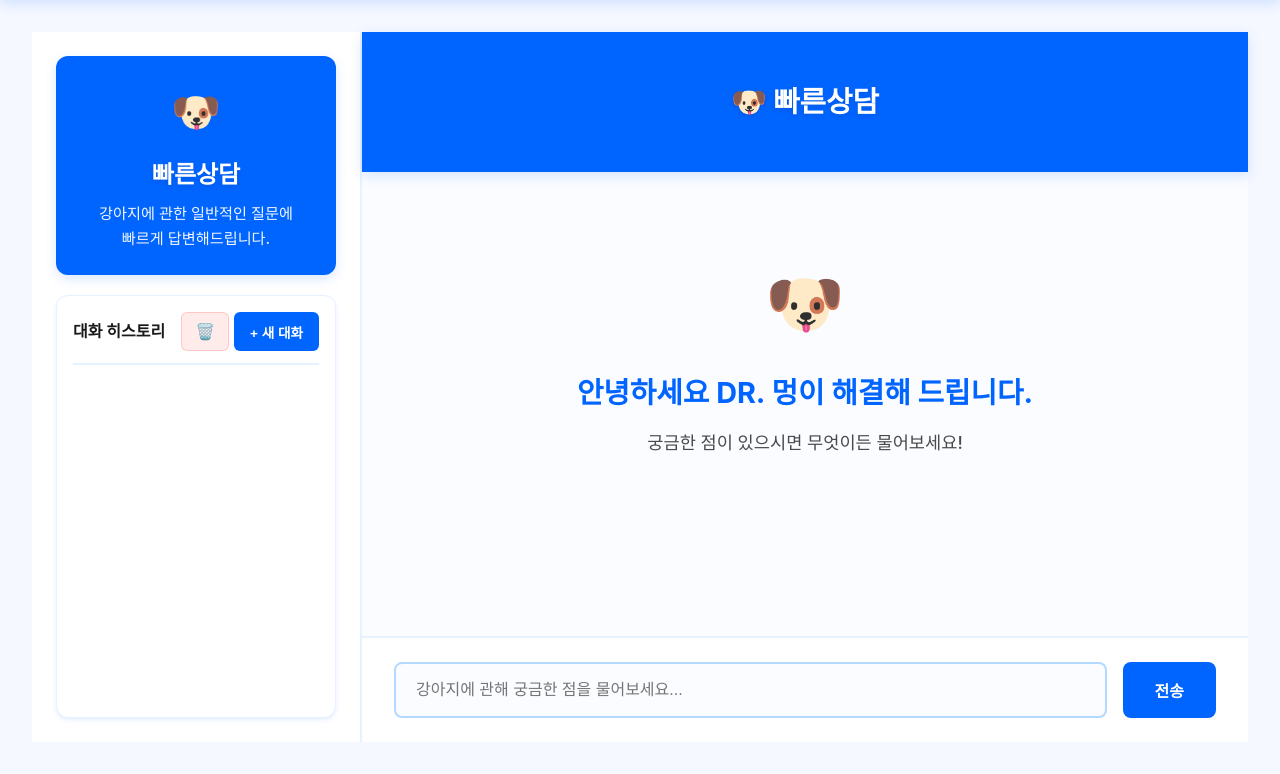
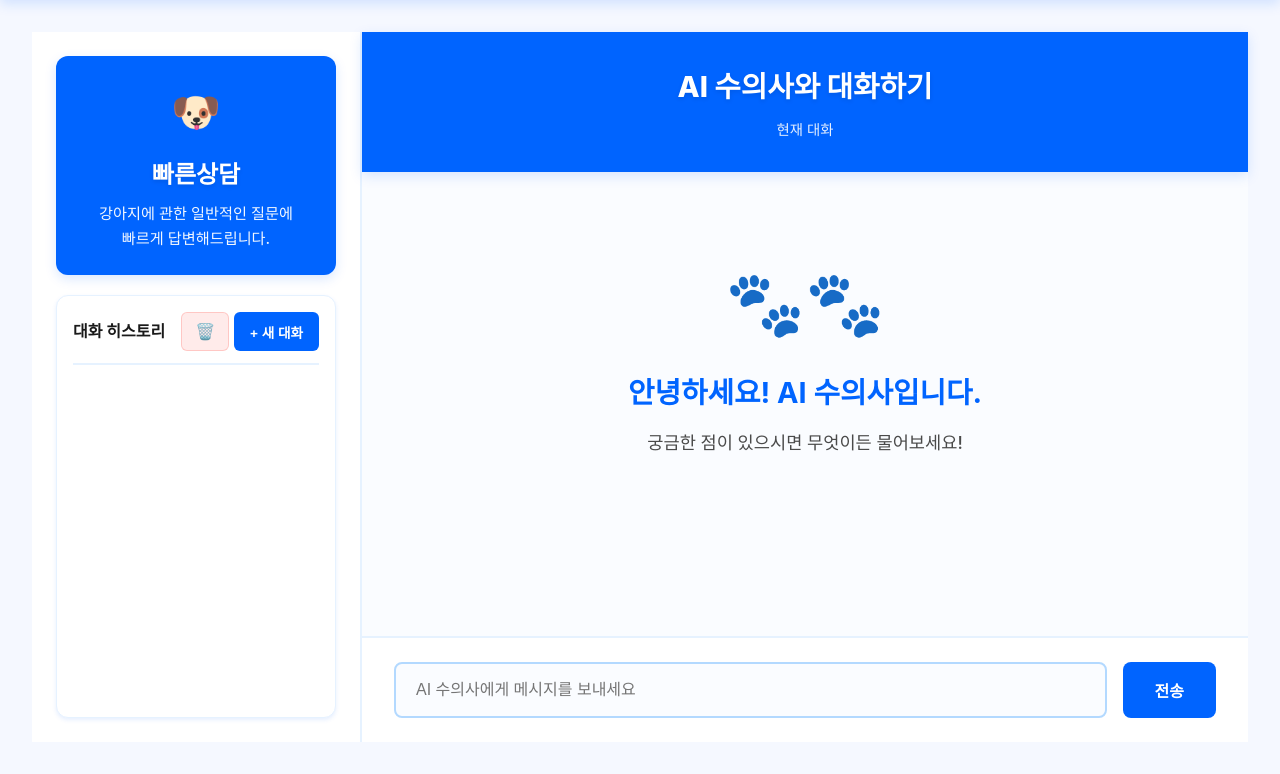
Before and after one commit to SKNETWORKS-FAMILY-AICAMP/SKN20-4th-3TEAM, a Django app: template django_frontend/templates/chat/quick_chat.html in a window 1280 px wide. Shown: the part 79-853 px from the top of the page. Run offline with Django 4.2, Linux system fonts and the light colour scheme; the template is opened without the code that fills it, so the values that code supplies are empty.

Commit message:
feat: 채팅 화면 디자인 통일 및 개선
빠른 채팅과 강아지 채팅 화면의 디자인을 통일했습니다.

변경사항:
- 헤더: "AI 수의사와 대화하기" + "현재 대화" 서브타이틀
- 환영 메시지: "안녕하세요! AI 수의사입니다." (발자국 아이콘 🐾🐾)
- 입력창 플레이스홀더: "AI 수의사에게 메시지를 보내세요"
- CSS: 헤더를 flex-direction: column으로 변경하여 subtitle 표시
- STATIC_VERSION: 10 → 11로 증가 (캐시 버스팅)

Co-Authored-By: Claude Sonnet 4.5 <noreply@anthropic.com>

```diff
--- a/django_frontend/config/settings.py
+++ b/django_frontend/config/settings.py
@@ -116,7 +116,7 @@ STATICFILES_DIRS = [BASE_DIR / 'static']
 STATIC_ROOT = BASE_DIR / 'staticfiles'
 
 # 정적 파일 캐시 버스팅 버전 (템플릿에서 {{ STATIC_VERSION }} 으로 사용 가능)
-STATIC_VERSION = '10'
+STATIC_VERSION = '11'
 
 # Media files (사용자 업로드 파일)
 MEDIA_URL = 'media/'
--- a/django_frontend/static/css/style.css
+++ b/django_frontend/static/css/style.css
@@ -858,10 +858,12 @@ main {
     padding: 1.5rem 2rem;
     background: var(--blue-primary);
     display: flex;
+    flex-direction: column;
     align-items: center;
     justify-content: center;
     min-height: 140px;
     box-shadow: var(--shadow-md);
+    gap: 0.5rem;
 }
 
 .chat-header h2 {
@@ -1537,6 +1539,7 @@ main {
 /* 빠른채팅 헤더 스타일 */
 .quick-chat-header {
     display: flex;
+    flex-direction: column;
     align-items: center;
     justify-content: center;
     padding: 1.5rem 2rem;
@@ -1544,6 +1547,7 @@ main {
     color: white;
     min-height: 140px;
     box-shadow: var(--shadow-md);
+    gap: 0.5rem;
 }
 
 .quick-chat-header h2 {
@@ -1552,6 +1556,12 @@ main {
     font-weight: 800 !important;
     text-shadow: 0 2px 4px rgba(0, 0, 0, 0.1);
     margin: 0 !important;
+}
+
+.quick-chat-header .chat-subtitle {
+    color: rgba(255, 255, 255, 0.9);
+    font-size: 0.9rem;
+    font-weight: 500;
 }
 
 /* 빠른채팅 히스토리 삭제 버튼 */
--- a/django_frontend/templates/chat/quick_chat.html
+++ b/django_frontend/templates/chat/quick_chat.html
@@ -31,14 +31,15 @@
     <!-- 오른쪽: 채팅창 -->
     <div class="quick-chat-main">
         <div class="quick-chat-header">
-            <h2>🐶 빠른상담</h2>
+            <h2>AI 수의사와 대화하기</h2>
+            <span class="chat-subtitle">현재 대화</span>
         </div>
 
         <div class="chat-messages" id="quickChatMessages">
             <!-- 초기 환영 메시지 -->
             <div class="welcome-message">
-                <div class="welcome-icon">🐶</div>
-                <h3>안녕하세요 DR. 멍이 해결해 드립니다.</h3>
+                <div class="welcome-icon">🐾🐾</div>
+                <h3>안녕하세요! AI 수의사입니다.</h3>
                 <p>궁금한 점이 있으시면 무엇이든 물어보세요!</p>
             </div>
         </div>
@@ -47,7 +48,7 @@
             <form id="quickChatForm" class="chat-input-form">
                 {% csrf_token %}
                 <input type="text" id="quickMessageInput" name="message"
-                       placeholder="강아지에 관해 궁금한 점을 물어보세요..."
+                       placeholder="AI 수의사에게 메시지를 보내세요"
                        autocomplete="off" required>
                 <button type="submit" class="btn-send">전송</button>
             </form>
@@ -178,8 +179,8 @@ async function deleteQuickSession(sessionId, event) {
                 const chatMessages = document.getElementById('quickChatMessages');
                 chatMessages.innerHTML = `
                     <div class="welcome-message">
-                        <div class="welcome-icon">🐶</div>
-                        <h3>안녕하세요 DR. 멍이 해결해 드립니다.</h3>
+                        <div class="welcome-icon">🐾🐾</div>
+                        <h3>안녕하세요! AI 수의사입니다.</h3>
                         <p>궁금한 점이 있으시면 무엇이든 물어보세요!</p>
                     </div>
                 `;
```
Also changed, not shown: django_frontend/templates/chat/chat_room.html (+9 -9 lines).
